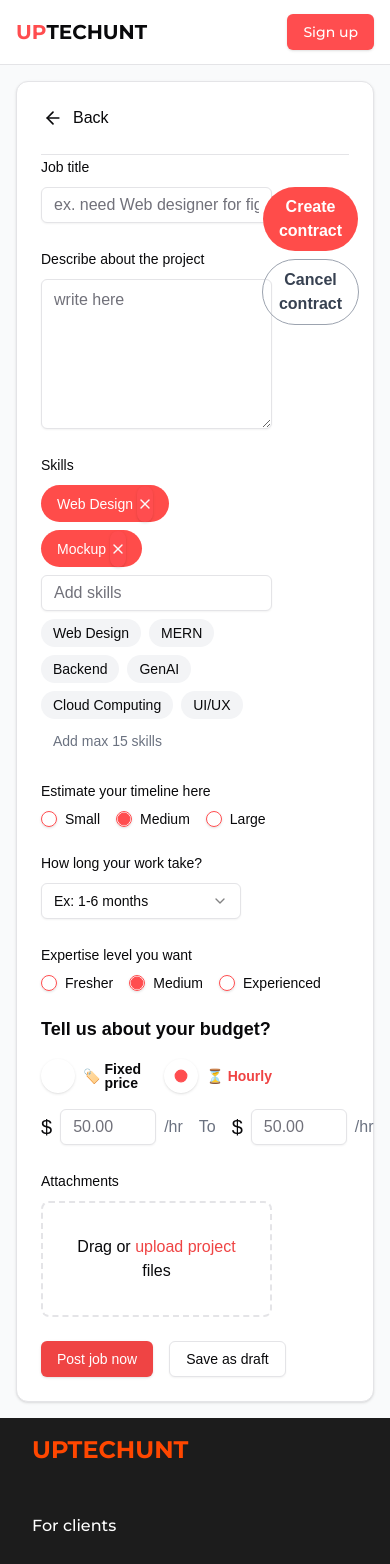
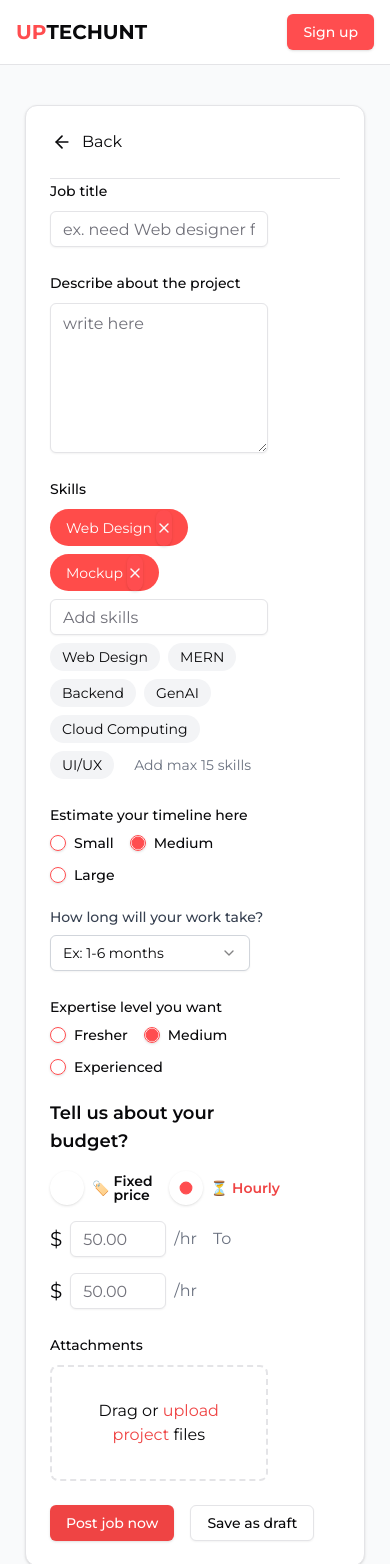
Before and after one commit to Chiragbisht/gigkraft1, a Next.js app: page /contract in a window 390 px wide. Shown: the top 1564 px of the page. Built offline with nearby package versions, Linux system fonts and the light colour scheme.

Commit message:
fix: responsiveness and folder strutire

```diff
--- a/components/contractPage/contract.tsx
+++ b/components/contractPage/contract.tsx
@@ -6,25 +6,24 @@ import { Button } from "@/components/ui/button";
 import { Card, CardContent } from "@/components/ui/card";
 import { Input } from "@/components/ui/input";
 import { Label } from "@/components/ui/label";
-import {
-  Select,
-  SelectContent,
-  SelectItem,
-  SelectTrigger,
-  SelectValue,
-} from "@/components/ui/select";
+
 import { Textarea } from "@/components/ui/textarea";
-import { SkillsInput } from "@/components/jobPosting/SkillsInput";
-import { TimelineInput } from "@/components/jobPosting/TimelineInput";
-import { ExpertiseInput } from "@/components/jobPosting/ExpertiseInput";
-import { BudgetInput } from "@/components/jobPosting/BudgetInput";
+
+import { montserrat } from "@/app/fonts/font";
+import { SkillsInput } from "./jobPosting/SkillsInput";
+import { TimelineInput } from "./jobPosting/TimelineInput";
+import { ExpertiseInput } from "./jobPosting/ExpertiseInput";
+import { BudgetInput } from "./jobPosting/BudgetInput";
+import Months from "./jobPosting/months";
 
 export default function JobPostingForm() {
   const [skills, setSkills] = useState<string[]>(["Web Design", "Mockup"]);
 
   return (
-    <div className="min-h-screen bg-gray-50 p-4 font-montserrat">
-      <Card className="mx-auto max-w-7xl">
+    <div
+      className={`${montserrat.className} min-h-screen bg-gray-50 py-10 font-montserrat`}
+    >
+      <Card className="mx-auto lg:max-w-7xl max-w-[340px]">
         <CardContent className="p-6">
           <button className="flex items-center space-x-2 mb-6">
             <ArrowLeft className="h-5 w-6" />
@@ -61,17 +60,8 @@ export default function JobPostingForm() {
                 <TimelineInput />
 
                 <div className="space-y-2">
-                  <Label>How long your work take?</Label>
-                  <Select>
-                    <SelectTrigger className="w-[200px] bg-white">
-                      <SelectValue placeholder="Ex: 1-6 months" />
-                    </SelectTrigger>
-                    <SelectContent>
-                      <SelectItem value="1-3">1-3 months</SelectItem>
-                      <SelectItem value="3-6">3-6 months</SelectItem>
-                      <SelectItem value="6-12">6-12 months</SelectItem>
-                    </SelectContent>
-                  </Select>
+                 {/* <Label>How long your work take?</Label> */}
+                 <Months/>
                 </div>
 
                 <ExpertiseInput />
@@ -109,14 +99,14 @@ export default function JobPostingForm() {
             </div>
 
             <div className="col-span-2 justify-center mt-8">
-              <div className="flex flex-col items-center space-y-2">
+              {/* <div className="flex flex-col items-center space-y-2">
                 <button className="bg-[#FF4C4A] text-white font-semibold py-2 px-4 rounded-full">
                   Create contract
                 </button>
                 <button className="border border-gray-400 text-gray-700 font-semibold py-2 px-4 rounded-full">
                   Cancel contract
                 </button>
-              </div>
+              </div> */}
             </div>
           </div>
         </CardContent>
--- /dev/null
+++ b/components/contractPage/jobPosting/BudgetInput.tsx
@@ -0,0 +1,55 @@
+import { Input } from "@/components/ui/input";
+import { Label } from "@/components/ui/label";
+import { RadioGroup, RadioGroupItem } from "@/components/ui/radio-group";
+
+export function BudgetInput() {
+  return (
+    <div className="space-y-4">
+      <Label className="font-semibold text-lg">
+        Tell us about your budget?
+      </Label>
+      <RadioGroup defaultValue="hourly" className="flex gap-4">
+        <div className="flex items-center space-x-2">
+          <RadioGroupItem
+            value="fixed"
+            id="fixed"
+            className="p-4 flex items-center justify-center"
+            style={{ borderColor: "transparent" }} // Adjust or remove the border
+          />
+          <Label htmlFor="fixed" className="flex items-center space-x-1">
+            <span className="icon">🏷️</span>
+            <span className="font-semibold">Fixed price</span>
+          </Label>
+        </div>
+        <div className="flex items-center space-x-2">
+          <RadioGroupItem
+            value="hourly"
+            id="hourly"
+            className="p-4 flex items-center justify-center"
+            style={{ borderColor: "transparent" }} // Adjust or remove the border
+          />
+          <Label
+            htmlFor="hourly"
+            className="flex items-center space-x-1 text-red-500"
+          >
+            <span className="icon">⏳</span>
+            <span className="font-semibold">Hourly</span>
+          </Label>
+        </div>
+      </RadioGroup>
+      <div className="flex flex-wrap items-center gap-4 mt-4">
+        <div className="flex items-center gap-2">
+          <span className="text-xl">$</span>
+          <Input className="w-24 bg-white" placeholder="50.00" />
+          <span className="text-gray-500">/hr</span>
+        </div>
+        <span className="text-gray-500">To</span>
+        <div className="flex items-center gap-2">
+          <span className="text-xl">$</span>
+          <Input className="w-24 bg-white" placeholder="50.00" />
+          <span className="text-gray-500">/hr</span>
+        </div>
+      </div>
+    </div>
+  );
+}
--- /dev/null
+++ b/components/contractPage/jobPosting/ExpertiseInput.tsx
@@ -0,0 +1,24 @@
+import { Label } from "@/components/ui/label"
+import { RadioGroup, RadioGroupItem } from "@/components/ui/radio-group"
+
+export function ExpertiseInput() {
+  return (
+    <div className="space-y-2">
+      <Label>Expertise level you want</Label>
+      <RadioGroup defaultValue="medium" className="flex flex-wrap gap-4">
+        <div className="flex items-center space-x-2">
+          <RadioGroupItem value="fresher" id="fresher" />
+          <Label htmlFor="fresher">Fresher</Label>
+        </div>
+        <div className="flex items-center space-x-2">
+          <RadioGroupItem value="medium" id="medium-exp" />
+          <Label htmlFor="medium-exp">Medium</Label>
+        </div>
+        <div className="flex items-center space-x-2">
+          <RadioGroupItem value="experienced" id="experienced" />
+          <Label htmlFor="experienced">Experienced</Label>
+        </div>
+      </RadioGroup>
+    </div>
+  )
+}
--- /dev/null
+++ b/components/contractPage/jobPosting/SkillsInput.tsx
@@ -0,0 +1,78 @@
+import type React from "react";
+import { useState } from "react";
+import { X } from "lucide-react";
+import { Input } from "@/components/ui/input";
+import { Label } from "@/components/ui/label";
+import { Button } from "@/components/ui/button";
+
+interface SkillsInputProps {
+  skills: string[];
+  setSkills: React.Dispatch<React.SetStateAction<string[]>>;
+}
+
+export function SkillsInput({ skills, setSkills }: SkillsInputProps) {
+  const [newSkill, setNewSkill] = useState<string>("");
+
+  const handleAddSkill = (skill: string): void => {
+    if (skill && !skills.includes(skill)) {
+      setSkills([...skills, skill]);
+      setNewSkill("");
+    }
+  };
+
+  const handleRemoveSkill = (skillToRemove: string): void => {
+    setSkills(skills.filter((skill) => skill !== skillToRemove));
+  };
+
+  const handleKeyDown = (e: React.KeyboardEvent<HTMLInputElement>): void => {
+    if (e.key === "Enter") {
+      e.preventDefault();
+      handleAddSkill(newSkill);
+    }
+  };
+
+  return (
+    <div className="space-y-2">
+      <Label>Skills</Label>
+      <div className="flex flex-wrap gap-2 mb-2">
+        {skills.map((skill) => (
+          <span
+            key={skill}
+            className="inline-flex items-center gap-1 px-4 py-[0.5px] bg-[#FF4C4A] text-white rounded-full text-sm"
+          >
+            {skill}
+            <Button
+              type="button"
+              onClick={() => handleRemoveSkill(skill)}
+              className="p-0 rounded-full "
+            >
+              <X className="h-4 w-4" />
+            </Button>
+          </span>
+        ))}
+      </div>
+      <Input
+        placeholder="Add skills"
+        value={newSkill}
+        onChange={(e: React.ChangeEvent<HTMLInputElement>) => setNewSkill(e.target.value)}
+        onKeyDown={handleKeyDown}
+        className="bg-white"
+      />
+      <div className="flex flex-wrap gap-2 mt-2">
+        {["Web Design", "MERN", "Backend", "GenAI", "Cloud Computing", "UI/UX"].map((suggestion, index) => (
+          <button
+            key={index}
+            type="button"
+            onClick={() => handleAddSkill(suggestion)}
+            className="px-3 py-1 bg-gray-100 rounded-full text-sm hover:bg-gray-200"
+          >
+            {suggestion}
+          </button>
+        ))}
+        <button type="button" className="px-3 py-1 text-gray-500 text-sm hover:text-gray-700">
+          Add max 15 skills
+        </button>
+      </div>
+    </div>
+  );
+}
--- /dev/null
+++ b/components/contractPage/jobPosting/TimelineInput.tsx
@@ -0,0 +1,24 @@
+import { Label } from "@/components/ui/label"
+import { RadioGroup, RadioGroupItem } from "@/components/ui/radio-group"
+
+export function TimelineInput() {
+  return (
+    <div className="space-y-2">
+      <Label>Estimate your timeline here</Label>
+      <RadioGroup defaultValue="medium" className="flex flex-wrap  gap-4">
+        <div className="flex items-center space-x-2">
+          <RadioGroupItem value="small" id="small" />
+          <Label htmlFor="small">Small</Label>
+        </div>
+        <div className="flex items-center space-x-2">
+          <RadioGroupItem value="medium" id="medium" />
+          <Label htmlFor="medium">Medium</Label>
+        </div>
+        <div className="flex items-center space-x-2">
+          <RadioGroupItem value="large" id="large" />
+          <Label htmlFor="large">Large</Label>
+        </div>
+      </RadioGroup>
+    </div>
+  )
+}
--- /dev/null
+++ b/components/contractPage/jobPosting/months.tsx
@@ -0,0 +1,31 @@
+import React from "react";
+import { Label } from "@/components/ui/label";
+import {
+  Select,
+  SelectContent,
+  SelectItem,
+  SelectTrigger,
+  SelectValue,
+} from "@/components/ui/select";
+
+const Months = () => {
+  return (
+    <div className="w-full">
+      <Label className="mb-2 block text-sm font-medium text-gray-700">
+        How long will your work take?
+      </Label>
+      <Select>
+        <SelectTrigger className="w-full max-w-[200px] bg-white border border-gray-300 rounded-md">
+          <SelectValue placeholder="Ex: 1-6 months" />
+        </SelectTrigger>
+        <SelectContent>
+          <SelectItem value="1-3">1-3 months</SelectItem>
+          <SelectItem value="3-6">3-6 months</SelectItem>
+          <SelectItem value="6-12">6-12 months</SelectItem>
+        </SelectContent>
+      </Select>
+    </div>
+  );
+};
+
+export default Months;
```
